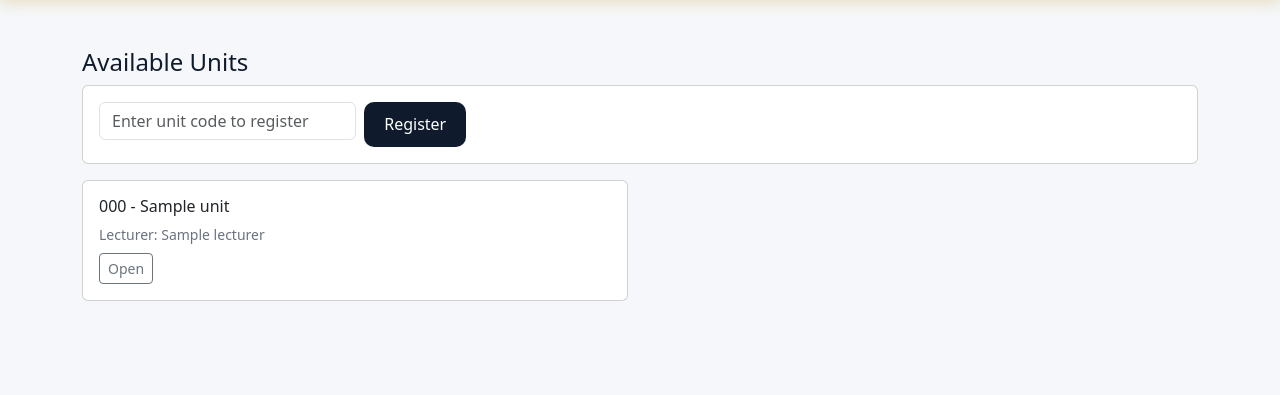
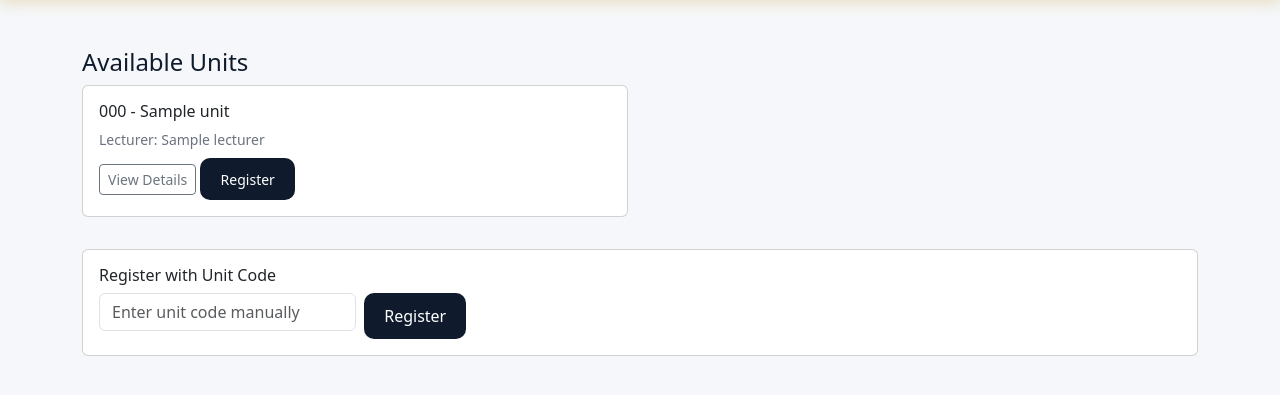
Before and after one commit to HBIUCAMPUS/HBIU-UNIVERSITY-PORTAL, a Flask app: template templates/view_units.html in a window 1280 px wide. Shown: the part 105-500 px from the top of the page. Run offline with Flask 3, Linux system fonts and the light colour scheme; the template is opened without the code that fills it: most values are stand-ins (such as "Sample title", 1, 10 or a date in 2020).

Commit message:
Update view_units.html

```diff
--- a/templates/view_units.html
+++ b/templates/view_units.html
@@ -1,24 +1,48 @@
 {% extends "base.html" %}
 {% block content %}
 <h4>Available Units</h4>
-<div class="card p-3 mb-3">
-  <form method="post" class="row g-2">
-    <div class="col-auto"><input class="form-control" name="code" placeholder="Enter unit code to register" required></div>
-    <div class="col-auto"><button class="btn btn-gold">Register</button></div>
-  </form>
-</div>
 
 <div class="row">
   {% for u in units %}
-    <div class="col-md-6 mb-2">
+    <div class="col-md-6 mb-3">
       <div class="card p-3">
         <h6>{{ u.code }} - {{ u.title }}</h6>
         <small class="muted">Lecturer: {{ u.lecturer or 'TBA' }}</small>
         <div class="mt-2">
-          <a class="btn btn-outline-secondary btn-sm" href="{{ url_for('unit_detail', unit_id=u.id) }}">Open</a>
+          <a class="btn btn-outline-secondary btn-sm" href="{{ url_for('unit_detail', unit_id=u.id) }}">View Details</a>
+
+          <!-- Register button for this specific unit with registration check -->
+          {% set student_units = db.get_student_units(session['user_id']) %}
+          {% set is_registered = false %}
+          {% for su in student_units %}
+            {% if su.code == u.code %}
+              {% set is_registered = true %}
+            {% endif %}
+          {% endfor %}
+
+          <form method="post" action="{{ url_for('register_unit') }}" class="d-inline">
+            <input type="hidden" name="code" value="{{ u.code }}">
+            <button type="submit" class="btn btn-sm {% if is_registered %}btn-outline-success{% else %}btn-gold{% endif %}"
+                    {% if is_registered %}disabled title="Already registered"{% endif %}>
+              {% if is_registered %}✓ Registered{% else %}Register{% endif %}
+            </button>
+          </form>
         </div>
       </div>
     </div>
   {% endfor %}
 </div>
+
+<!-- Keep the manual code entry as a fallback -->
+<div class="card p-3 mt-3">
+  <h6>Register with Unit Code</h6>
+  <form method="post" action="{{ url_for('register_unit') }}" class="row g-2">
+    <div class="col-auto">
+      <input class="form-control" name="code" placeholder="Enter unit code manually" required>
+    </div>
+    <div class="col-auto">
+      <button type="submit" class="btn btn-gold">Register</button>
+    </div>
+  </form>
+</div>
 {% endblock %}
```
